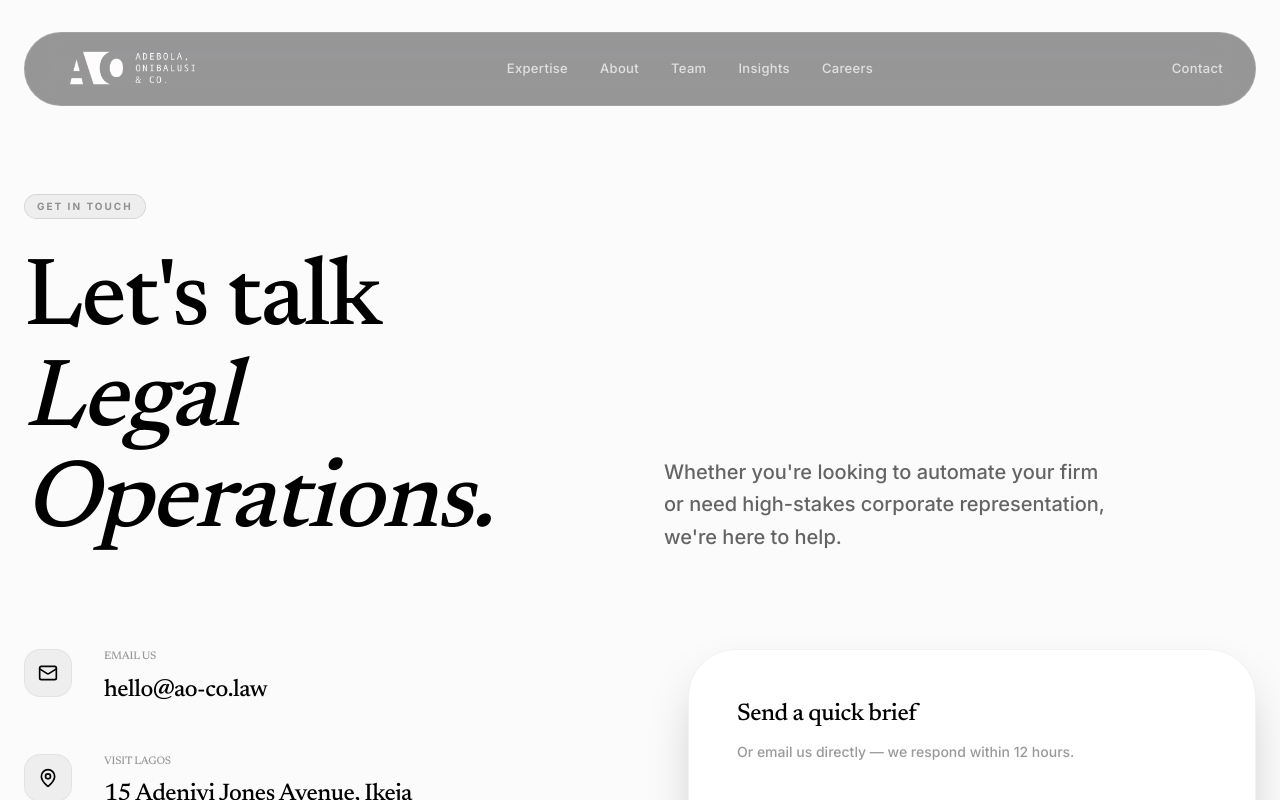
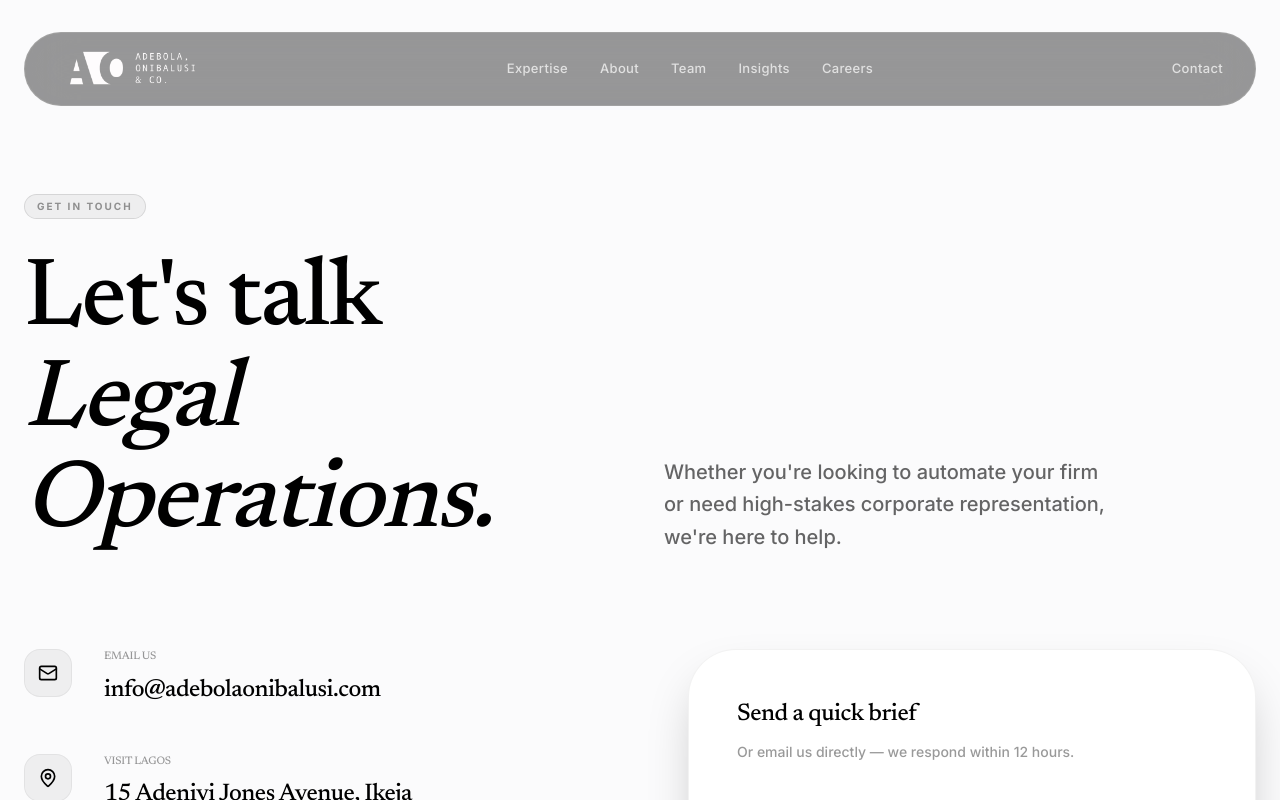
Before and after one commit to sherifferuks/adebolaonibalusi, a Next.js app: page /contact in a window 1280 px wide. Shown: the top 800 px of the page. Built offline with nearby package versions, Linux system fonts and the light colour scheme.

Commit message:
Update contact email to info@adebolaonibalusi.com

```diff
--- a/src/app/contact/page.tsx
+++ b/src/app/contact/page.tsx
@@ -34,7 +34,7 @@ export default function ContactPage() {
                                 </div>
                                 <div className="space-y-2">
                                     <h3 className="text-[11px] font-bold uppercase tracking-widest text-dark/40">Email Us</h3>
-                                    <p className="text-2xl font-serif font-medium hover:text-dark/70 transition-colors">hello@ao-co.law</p>
+                                    <p className="text-2xl font-serif font-medium hover:text-dark/70 transition-colors">info@adebolaonibalusi.com</p>
                                 </div>
                             </div>
 
--- a/src/components/sections/Footer.tsx
+++ b/src/components/sections/Footer.tsx
@@ -31,7 +31,7 @@ export const Footer: React.FC = () => {
             <div className="max-w-7xl mx-auto px-6">
                 {/* Top Contact Bar */}
                 <div className="flex flex-wrap justify-between items-center gap-12 pb-24 border-b border-white/10">
-                    {['hello@ao-co.law', 'Twitter', 'Facebook', 'LinkedIn'].map((item) => (
+                    {['info@adebolaonibalusi.com', 'Twitter', 'Facebook', 'LinkedIn'].map((item) => (
                         <Link
                             key={item}
                             href="#"
```
